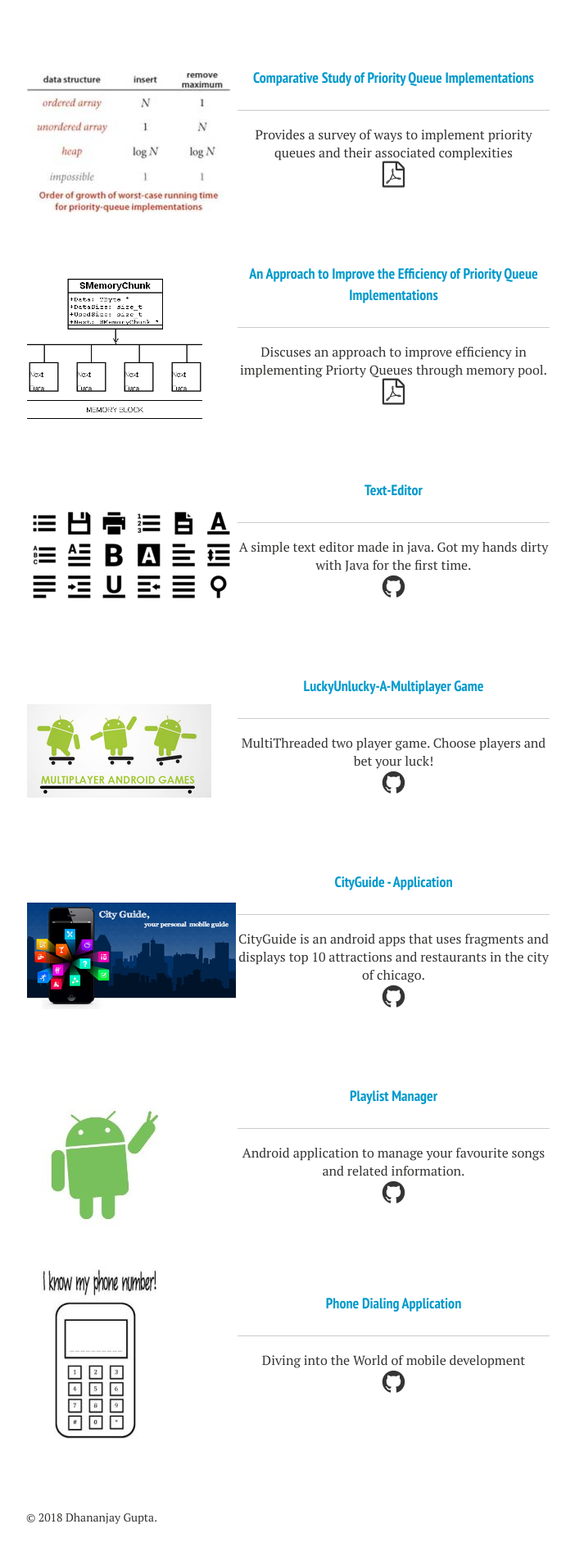
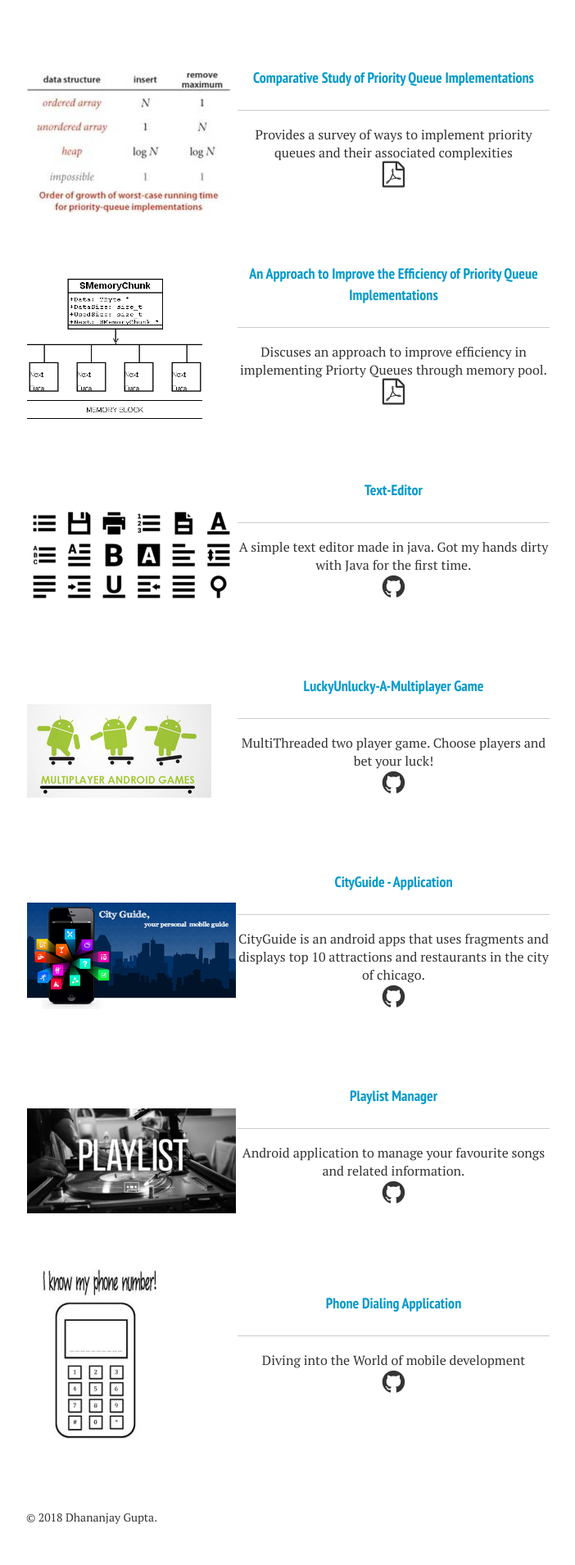
Before and after one commit to DhananjayGupta300/DhananjayGupta300.github.io, a Jekyll site: the page built from projects/index.md, in a window 1280 px wide. Shown: the part 1185-3094 px from the top of the page at 82% size, without its empty margins (288-990 px from the left). Built offline with Jekyll 4.4.1, drawn with Linux system fonts in a browser that asks for light colours; nearby versions of some CDN libraries; comment, search, counter and statistics services are not loaded.

Commit message:
Update index.md

```diff
--- a/projects/index.md
+++ b/projects/index.md
@@ -65,7 +65,7 @@
     - title: "Playlist Manager"
       link: "https://github.com/DhananjayGupta300/Playlist-Manager"
       github: "https://github.com/DhananjayGupta300/Playlist-Manager"
-      image: "/images/Dhananjay Gupta Android.jpg"
+      image: "/images/Dhananjay%20Gupta%20PlayList%20Manager.jpg"
       about: "Android application to manage your favourite songs and related information."
 
     - title: "Phone Dialing Application"
```
